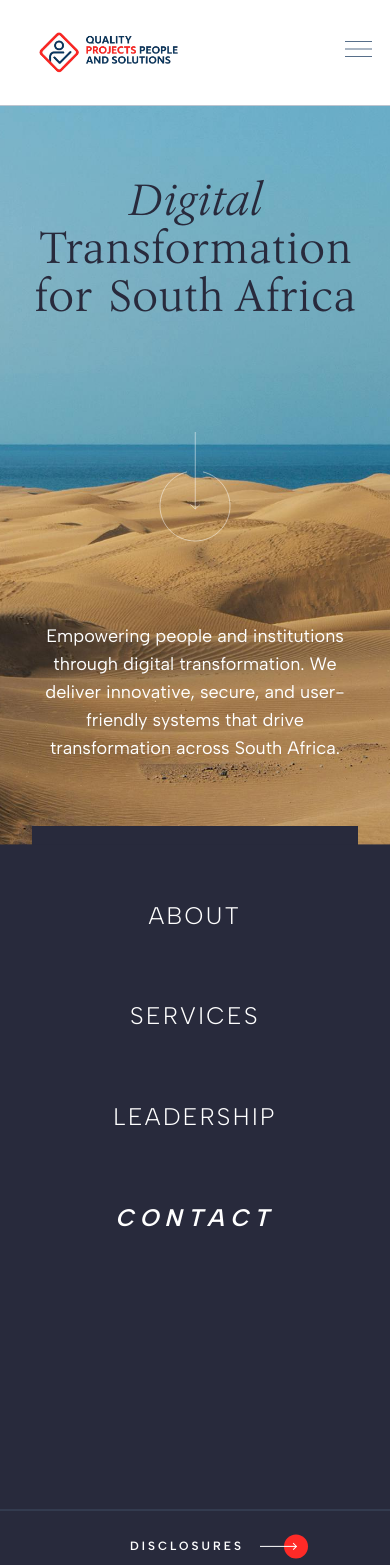
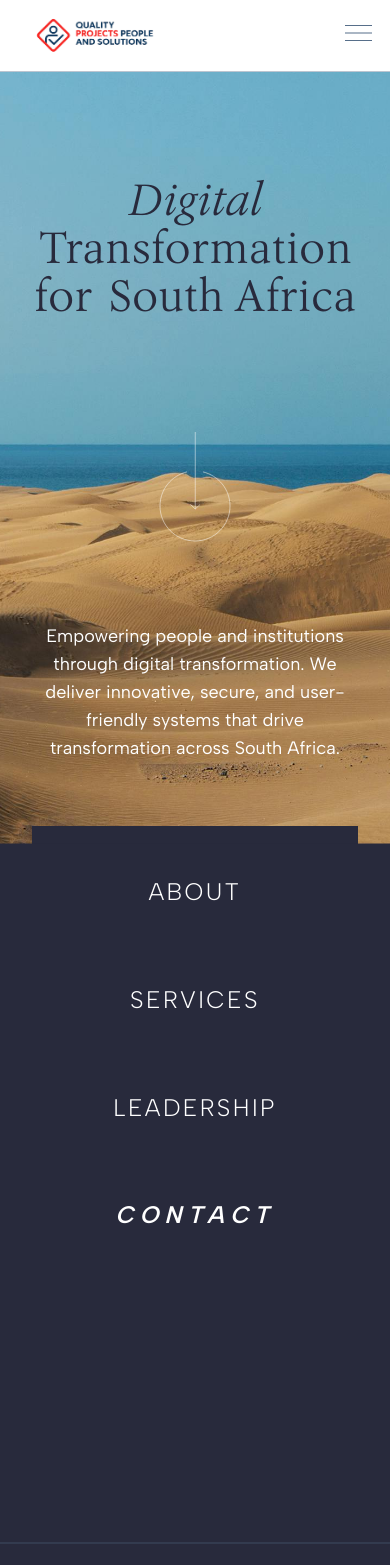
Before and after one commit to KodeKenobi/qpps-website, a Next.js app: page / in a window 390 px wide. Shown: the top 1565 px of the page. Built offline with nearby package versions, Linux system fonts and the light colour scheme; a small style sheet from the web is missing.

Commit message:
Reduce header height - smaller padding and logo size

```diff
--- a/src/components/navigations/Header.tsx
+++ b/src/components/navigations/Header.tsx
@@ -28,7 +28,7 @@ export default function Header() {
 
   return (
     <header className="fixed top-0 left-0 w-full z-50 transition-all duration-300 bg-white">
-      <div className="flex items-center justify-between border-b border-slate/40 py-6 lg:py-0 text-navy">
+      <div className="flex items-center justify-between border-b border-slate/40 py-3 lg:py-0 text-navy">
         <div className="pl-6 lg:pl-4 lg:pl-20">
           <Link href="/#hero">
             <Image
@@ -36,7 +36,7 @@ export default function Header() {
               alt="QPPS Logo"
               width={220}
               height={51}
-              className="max-w-[167px] lg:max-w-[220px]"
+              className="max-w-[140px] lg:max-w-[180px]"
             />
           </Link>
         </div>
@@ -71,7 +71,7 @@ export default function Header() {
         </div>
       </div>
       <nav
-        className={`mobile-nav-menu pt-14 lg:hidden ${
+        className={`mobile-nav-menu pt-8 lg:hidden ${
           open ? "open" : "closed"
         }`}
       >
@@ -128,7 +128,7 @@ const NavButton = ({
   };
 
   return (
-    <li key={nav.url} className="h-full py-[50px] relative group">
+    <li key={nav.url} className="h-full py-[30px] relative group">
       <button
         onMouseDown={() => handleClick()}
         className={`uppercase cursor-pointer ${
```
